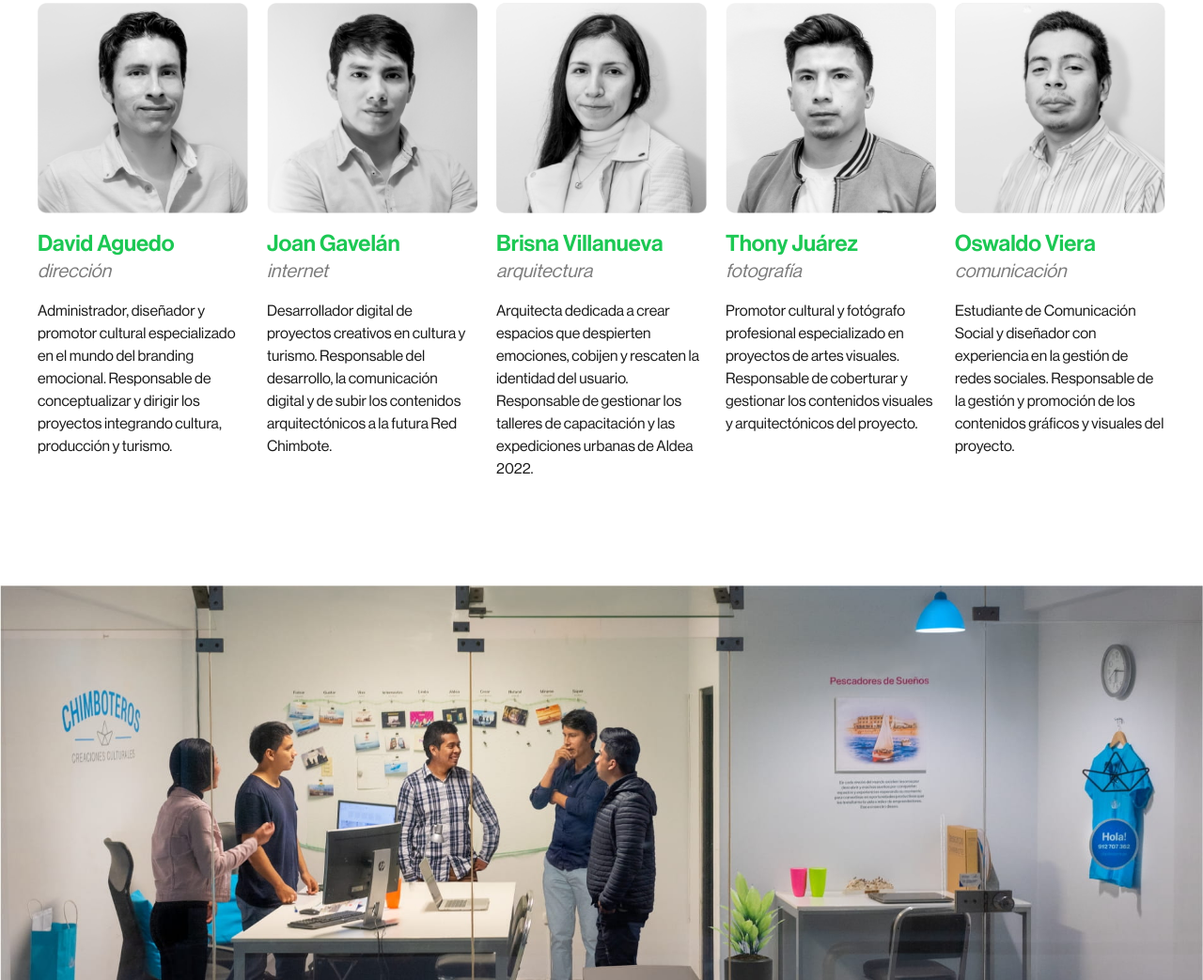
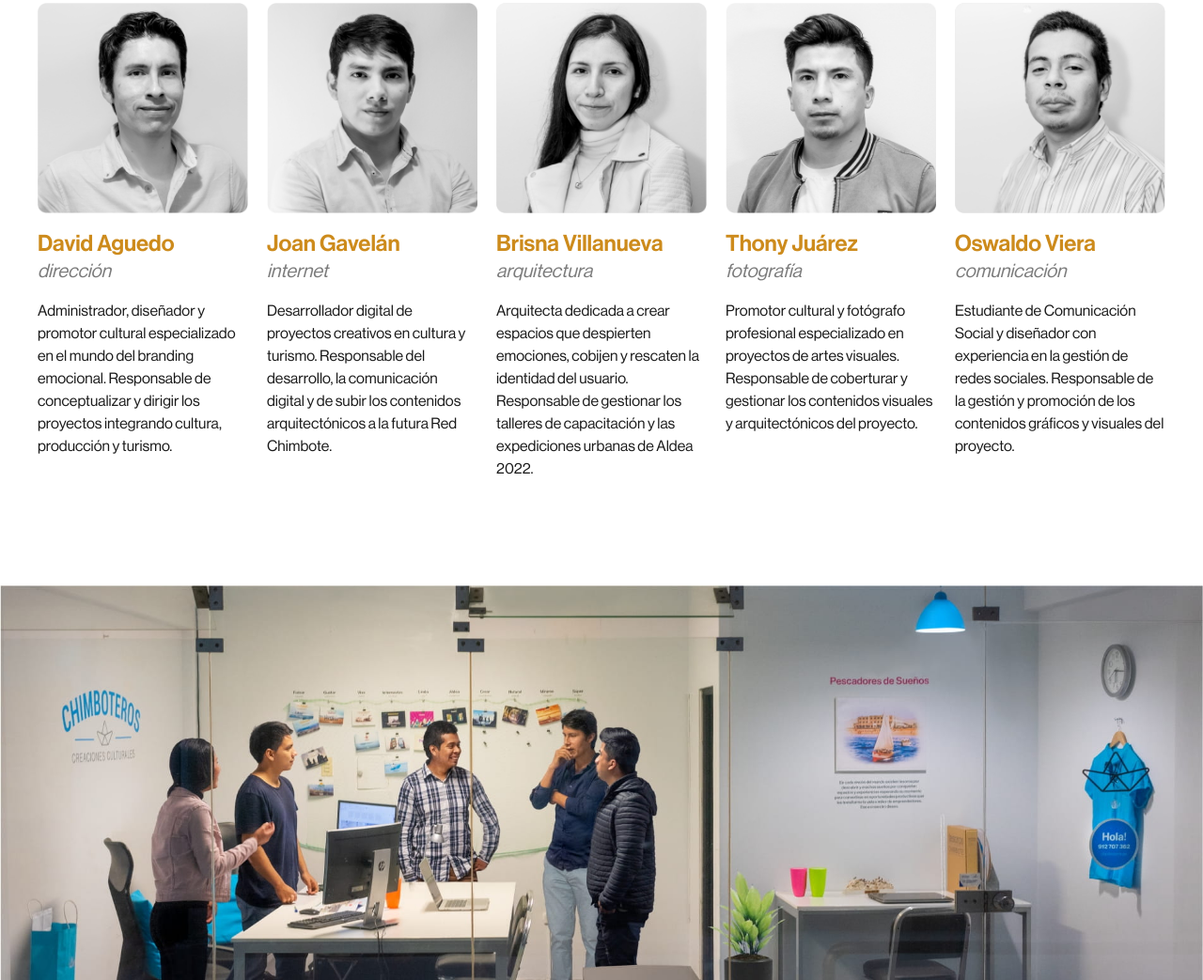
Before and after one commit to chimboteros/chimboteros, an Astro site: page /aldea in a window 1280 px wide. Shown: the part 6882-7925 px from the top of the page at 94% size. Built offline with nearby package versions, Linux system fonts and the light colour scheme; Astro itself is replaced by a stand-in of ours.

Commit message:
change color to team members names

```diff
--- a/src/sections/aldea/Equipo.astro
+++ b/src/sections/aldea/Equipo.astro
@@ -57,7 +57,7 @@ const teamMembers = [
             <img src={`/images/aldea/team/${name}.png`} alt={name} />
 
             <div>
-              <h3 class='text-[#1CC854] text-xl lg:text-2xl font-medium'>
+              <h3 class='text-[#CD8B1C] text-xl lg:text-2xl font-medium'>
                 {name}
               </h3>
               <em class='text-[#7B7B7B] lg:text-xl'>{field}</em>
```
